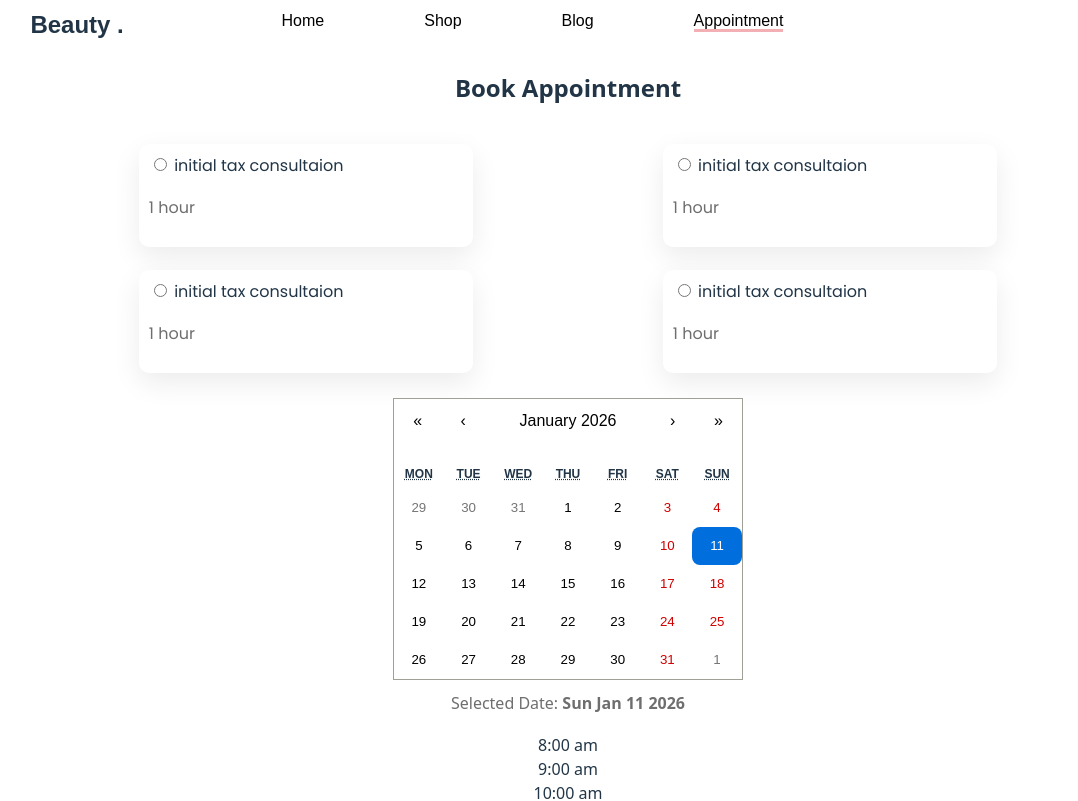
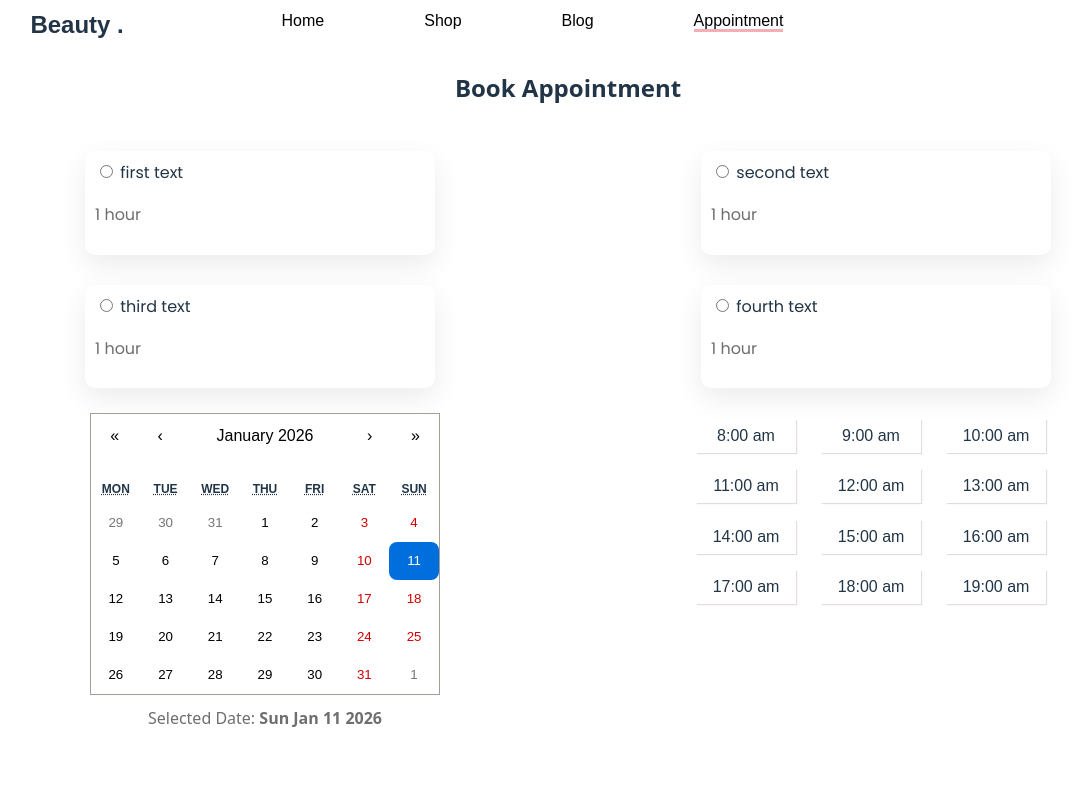
Before and after one commit to houssemdxd/Beauty, a React (Vite) app: page /contact in a window 1280 px wide. Shown: the top 801 px of the page, without its empty margins (72-1150 px from the left). Built offline with nearby package versions, Linux system fonts and the light colour scheme.

Commit message:
implement appointment logic  without context

```diff
--- a/src/components/Appointment/AppointemntCard.module.css
+++ b/src/components/Appointment/AppointemntCard.module.css
@@ -1,6 +1,6 @@
 .appointmentCard{
 
-  width :35%;
+  width :330px;
   background-color: rgb(255, 255, 255);
   text-align: left;
   padding: 10pX;
@@ -17,3 +17,8 @@
     box-shadow 0.35s ease;
     border-radius: 10px;
 }
+.checked
+{
+color: white;
+  background-color: #bca8589e;
+}
--- a/src/components/Appointment/Appointment.module.css
+++ b/src/components/Appointment/Appointment.module.css
@@ -8,3 +8,20 @@ align-content: center;
 align-items: center;
 
 }
+.calendarLayout
+{
+    gap: 20%;
+    display: flex;
+    justify-content: center;
+    width: 100%;
+}
+.time
+{
+width:350px !important;
+ display: flex;
+    flex-wrap: wrap;
+    margin-top: 2%;
+    align-content: start;
+    justify-content: space-between;
+    gap: 5%;
+}
--- a/src/components/Appointment/AppointmentCard.jsx
+++ b/src/components/Appointment/AppointmentCard.jsx
@@ -1,16 +1,18 @@
 import React from 'react'
 import  styles from "./AppointemntCard.module.css"
 
- export default function AppointmentCard() {
+ export default function AppointmentCard({item,id,onSelect,selectedKey}) {
 
-const content = "initial tax consultaion "
+
 const duration = "1 hour"
 
 
   return (
-    <div className={styles.appointmentCard}>
+    <div className={`${id ===selectedKey ? styles.checked:""} ${styles.appointmentCard}`}  onClick={()=>{onSelect(id)}}  >
 
-<input type="radio" name='type' /> <label htmlFor="">{content}</label>
+<input type="radio" name='type'  checked = {id ===selectedKey}  /> <label htmlFor="">{item}</label>
+
+
 <p>{duration}</p>
 
     </div>
--- a/src/components/Appointment/AppointmentTime.jsx
+++ b/src/components/Appointment/AppointmentTime.jsx
@@ -1,7 +1,7 @@
 import React from 'react'
-
+import  styles from './AppointmentTime.module.css'
 export default function AppointmentTime({time}) {
   return (
-    <div> {time}:00 am</div>
+    <div className={styles.appointmentTime}> {time}:00 am</div>
   )
 }
--- /dev/null
+++ b/src/components/Appointment/AppointmentTime.module.css
@@ -0,0 +1,17 @@
+.appointmentTime{
+padding:5px;
+    display: flex;
+    justify-content: center;
+    align-content: center;
+    text-align: center;
+   width: 90px;
+   box-shadow: 1px 1px 1px rgb(227, 220, 220);
+   font-family: sans-serif ;
+}
+.appointmentTime:hover {
+background-color: #006edc;
+;
+scale: 1.01;
+color: white;
+
+}
--- a/src/components/Appointment/AppointmentTypeList.jsx
+++ b/src/components/Appointment/AppointmentTypeList.jsx
@@ -1,7 +1,22 @@
-import React from 'react'
+/* eslint-disable no-unused-vars */
+import React, { useState } from 'react'
 import styles from './AppointmentTypeList.module.css'
 import AppointmentCard from './AppointmentCard'
 export default function AppointmentTypeList() {
+
+
+
+const AppoitmentsTypes = ["first text ","second text ","third text ","fourth text "]
+const [selecetdItem,setSelelectedItem] = useState("");
+
+function onSelect(key)
+{
+  console.log("element with key ",key , "is likced")
+
+  setSelelectedItem(key)
+}
+
+
   return (
 
 
@@ -9,10 +24,9 @@ export default function AppointmentTypeList() {
 
     <div className = {styles.appointmentTypeList}>
 
-<AppointmentCard/>
-<AppointmentCard/>
-<AppointmentCard/>
-<AppointmentCard/>
+      {AppoitmentsTypes.map((item,index)=>{ return   <AppointmentCard id={index} key={index} item ={item} onSelect = {onSelect}  selectedKey={selecetdItem} />})}
+
+
 
     </div>
     </div>
--- a/src/components/Appointment/AppointmentTypeList.module.css
+++ b/src/components/Appointment/AppointmentTypeList.module.css
@@ -3,7 +3,6 @@
     flex-wrap: wrap;
     gap: 20%;
     justify-content: center;
-    width :100%;
     align-self: center;
 
 }
```
Also changed, not shown: src/components/Appointment/Appointemnt.jsx (+9 -0 lines).
